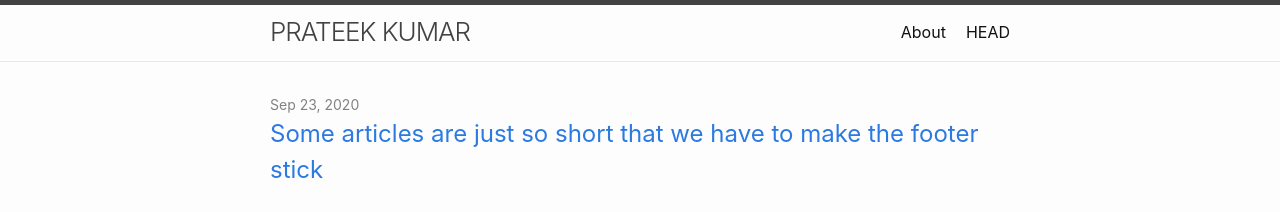
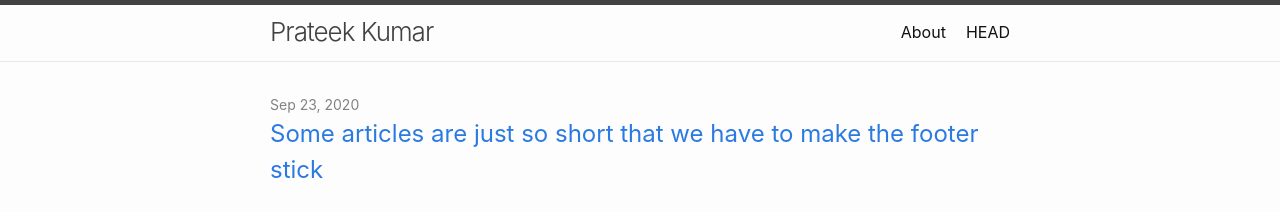
Before and after one commit to PrateekKumarPython/PrateekKumarPython.github.io, a Jekyll site: the page built from index.md, in a window 1280 px wide. Shown: the top 212 px of the page. Built offline with Jekyll 4.4.1, drawn with Linux system fonts in a browser that asks for light colours.

```diff
--- a/_config.yml
+++ b/_config.yml
@@ -1,4 +1,4 @@
-title: PRATEEK KUMAR
+title: Prateek Kumar
 author:
   name: Prateek Kumar
   email: prateekongithib@gmail.com
```
